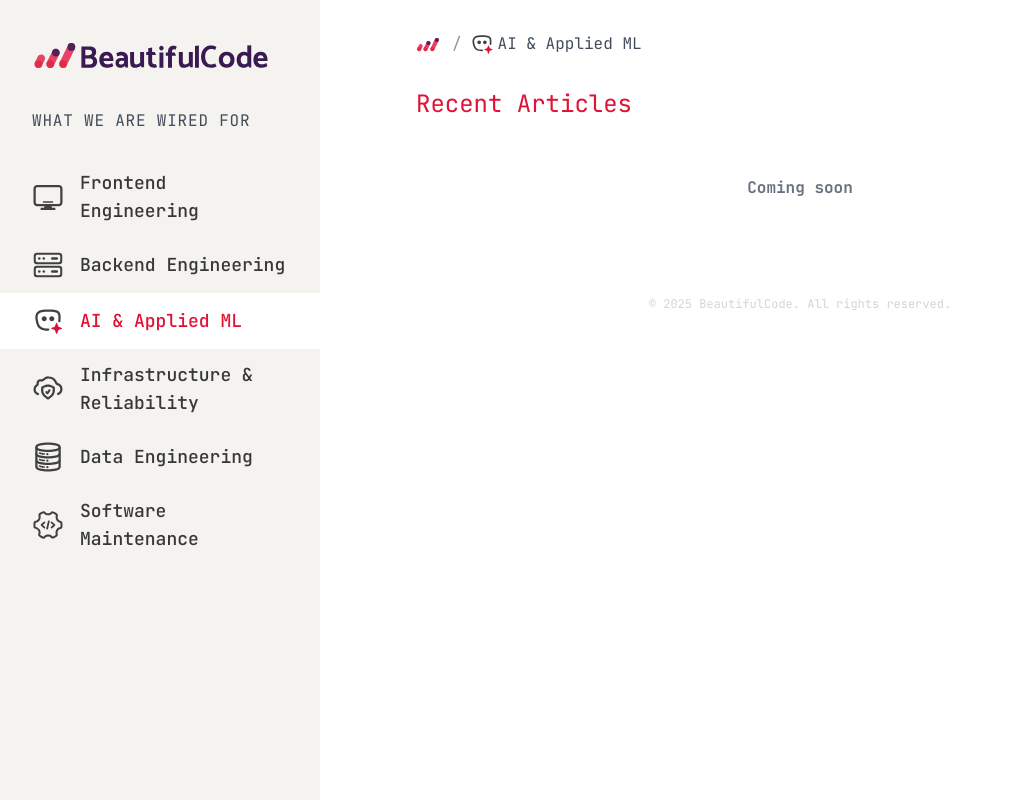
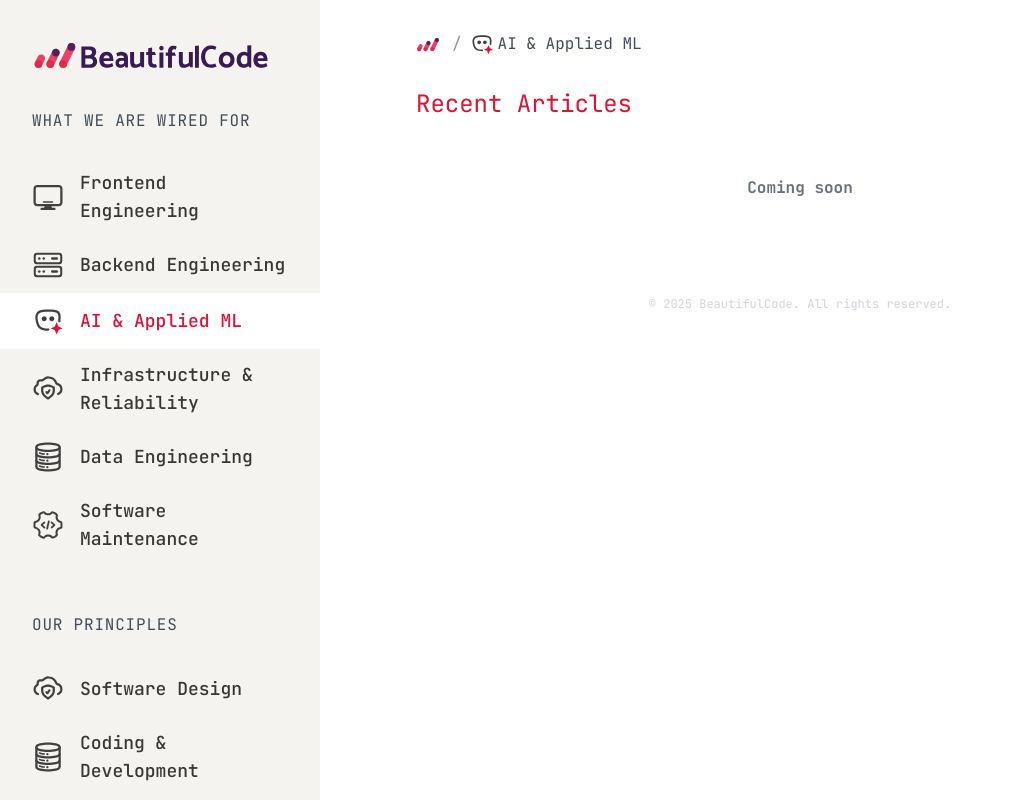
Before and after one commit to beautiful-code/bc-website, a Next.js app: page /expertise/ai-applied-ml in a window 1280 px wide. Shown: the whole page, without its empty margins (0-1012 px from the left). Built offline with nearby package versions, Linux system fonts and the light colour scheme.

Commit message:
updated nav sidebar

```diff
--- a/src/components/NavigationalSidebar.tsx
+++ b/src/components/NavigationalSidebar.tsx
@@ -1,6 +1,7 @@
 import Link from "next/link";
 import CategoryIcon from "@/components/CategoryIcon";
 import { expertiseAreas } from "@/lib/expertise";
+import { principlesCategories } from "@/lib/principle";
 
 interface NavigationalSidebarProps {
   activeSlug?: string;
@@ -48,6 +49,46 @@ export default function NavigationalSidebar({
           );
         })}
       </div>
+
+      <div className="mt-12">
+        <h2
+          className="text-lgsm:text-xl tracking-wider uppercase mb-6 text-left px-4 sm:px-8"
+          style={{ color: "var(--color-bc-text-gray)" }}
+        >
+          OUR PRINCIPLES
+        </h2>
+        <div className="space-y-2">
+          {principlesCategories.map((category) => {
+            const isActive = category.slug === activeSlug;
+            return (
+              <Link key={category.slug} href={`/principles/${category.slug}`}>
+                <div
+                  className={`flex items-center space-x-4 cursor-pointer transition-all duration-300 py-3 px-4 sm:px-8 group ${
+                    isActive
+                      ? "bg-white text-[var(--color-bc-red)]"
+                      : "hover:bg-white/50 text-[var(--color-bc-text-black)] hover:text-[var(--color-bc-red)] rounded-lg"
+                  }`}
+                >
+                  <div className="flex-shrink-0">
+                    <CategoryIcon
+                      slug={category.slug}
+                      name={category.name}
+                      type="principle"
+                      className="w-6 h-6 sm:w-8 sm:h-8"
+                      isActive={isActive}
+                    />
+                  </div>
+                  <div className="flex-1">
+                    <h3 className="text-md sm:text-lg sm:font-medium">
+                      {category.name}
+                    </h3>
+                  </div>
+                </div>
+              </Link>
+            );
+          })}
+        </div>
+      </div>
     </div>
   );
 }
```
